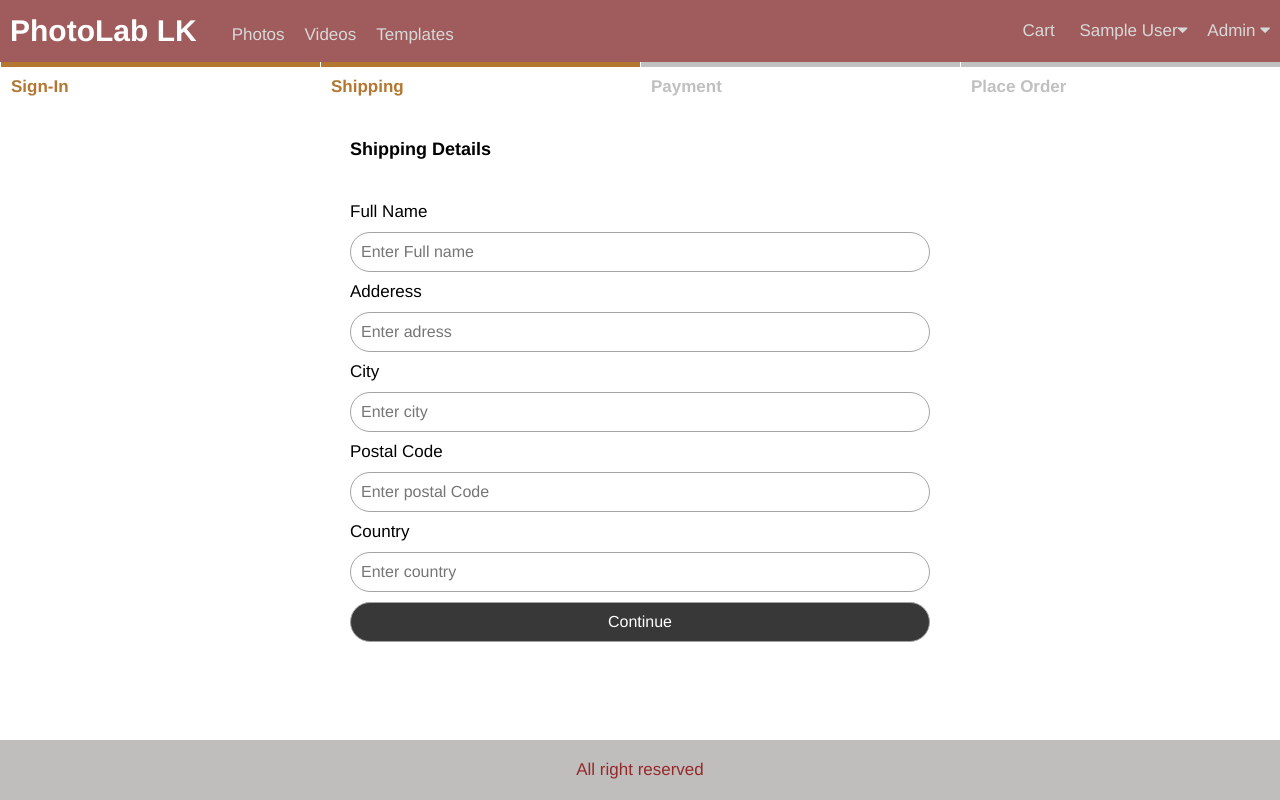
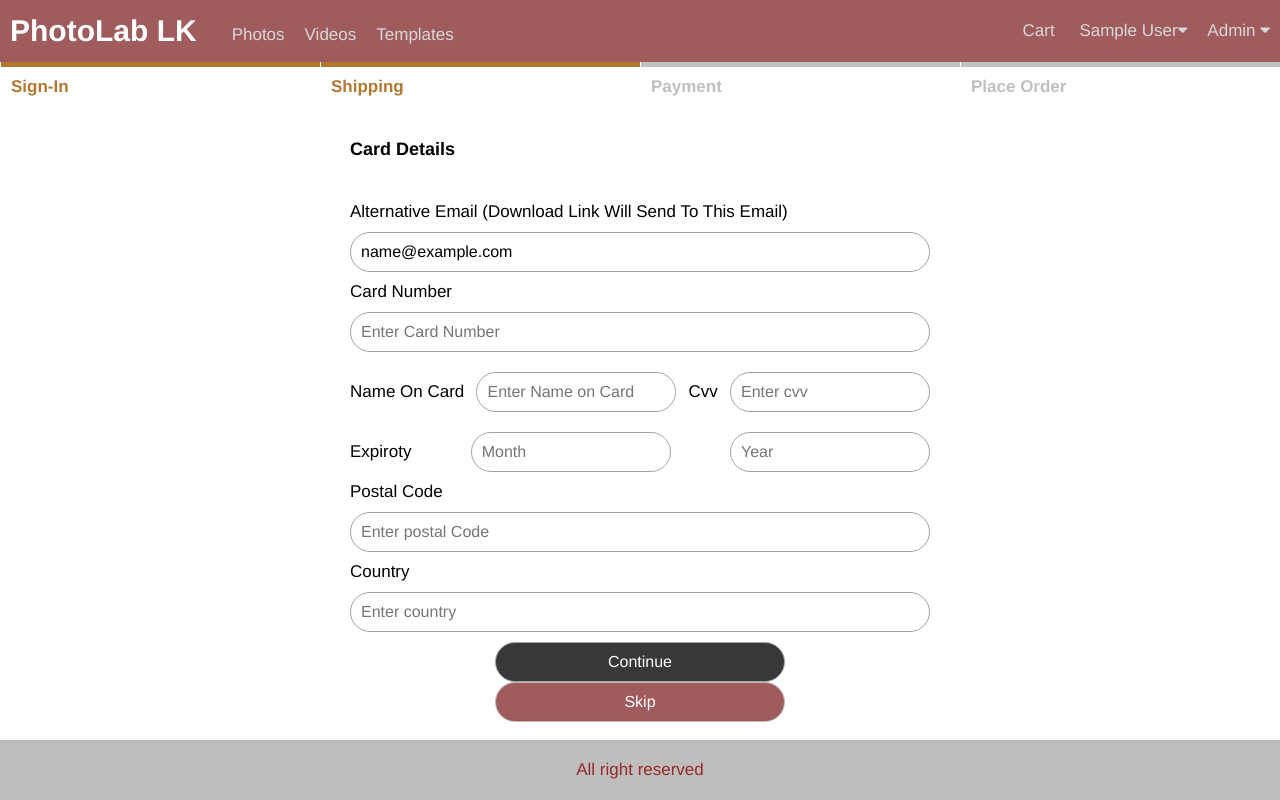
Before and after one commit to hasithacnawal/PhotoLab-Market, a React (Create React App) app in the folder frontend/: page /shipping in a window 1280 px wide. Built offline with nearby package versions, Linux system fonts and the light colour scheme; sample sign-in values are in the browser's storage.

Commit message:
Order placing issues corrected

```diff
--- a/frontend/src/actions/cartActions.js
+++ b/frontend/src/actions/cartActions.js
@@ -31,6 +31,7 @@ export const removeFromCart = (productId) => (dispatch, getState) => {
 
 export const saveShippingDetails = (data) => (dispatch) => {
   dispatch({ type: CART_SAVE_SHIPPING_DETAILS, payload: data });
+  localStorage.setItem("shipping", JSON.stringify(data));
 };
 
 export const savePaymentMethod = (data) => (dispatch) => {
--- a/frontend/src/actions/userActions.js
+++ b/frontend/src/actions/userActions.js
@@ -101,6 +101,6 @@ export const signout = () => (dispatch) => {
   localStorage.removeItem("userInfo");
   localStorage.removeItem("token");
   localStorage.removeItem("cartItems");
-  localStorage.removeItem("shippingdetails");
+  localStorage.removeItem("shipping");
   dispatch({ type: USER_SIGNOUT });
 };
--- a/frontend/src/index.css
+++ b/frontend/src/index.css
@@ -93,7 +93,11 @@ button {
   cursor: pointer;
 }
 
-input:hover,
+input:hover {
+  text-decoration: none;
+  border: 0.1rem #351b1b solid;
+}
+
 select:hover,
 textarea:hover,
 button:hover {
@@ -102,6 +106,10 @@ button:hover {
 
 button.primary {
   background-color: #383838;
+  color: white;
+}
+button.primary:hover {
+  background-color: #a05c5c;
   color: white;
 }
 button.block {
@@ -120,7 +128,7 @@ button.sign {
 button.sign:hover {
   border-radius: 2rem;
   border: 0.1rem #404040 solid;
-  background-color: #000000;
+  background-color: #383838;
   width: 50%;
   min-width: 10rem;
   padding: none;
@@ -186,6 +194,13 @@ a.brand {
   flex-wrap: wrap;
   justify-content: space-between;
   align-items: center;
+}
+.row-form {
+  display: flex;
+  flex-wrap: wrap;
+  justify-content: space-between;
+  align-items: center;
+  margin-top: 2rem;
 }
 .row.center {
   justify-content: center;
--- a/frontend/src/pages/OrderScreen.js
+++ b/frontend/src/pages/OrderScreen.js
@@ -64,16 +64,9 @@ function OrderScreen(props) {
           <ul>
             <li>
               <div className="card card-body">
-                <h2>Shipping</h2>
+                <h2>Download Email</h2>
                 <p>
-                  <strong>Name : {order.shippingDetails.fullName}</strong>{" "}
-                  <br />
-                  <strong>
-                    Address : {order.shippingDetails.address} ,
-                    {order.shippingDetails.city},
-                    {order.shippingDetails.postalCode},
-                    {order.shippingDetails.country}
-                  </strong>
+                  <strong>Name : {order.shippingDetails.aEmail}</strong>{" "}
                 </p>
                 {order.isDelivered ? (
                   <MessageBox variant="success">
--- a/frontend/src/pages/PaymentMethodScreen.js
+++ b/frontend/src/pages/PaymentMethodScreen.js
@@ -6,7 +6,7 @@ import CheckoutSteps from "../components/CheckoutSteps";
 function PaymentMethodScreen(props) {
   const cart = useSelector((state) => state.cart);
   const { shippingDetails } = cart;
-  if (!shippingDetails.address) {
+  if (!shippingDetails.aEmail) {
     props.history.push("/shipping");
   }
   const [paymentMethod, setPaymentMethod] = useState("paypal");
--- a/frontend/src/pages/PlaceOrderScreen.js
+++ b/frontend/src/pages/PlaceOrderScreen.js
@@ -10,7 +10,8 @@ import { ORDER_CREATE_RESET } from "../constants/orderConstants";
 function PlaceOrderScreen(props) {
   const cart = useSelector((state) => state.cart);
   //const shippingDetails = cart
-  if (!cart.shippingDetails.address) {
+
+  if (!cart.paymentMethod) {
     props.history.push("/payment");
   }
 
@@ -58,6 +59,7 @@ function PlaceOrderScreen(props) {
             <li>
               <div className="card card-body">
                 <h2>Payment Details</h2>
+                {}
                 <p>
                   <strong>Name : {cart.paymentMethod}</strong>
                 </p>
--- a/frontend/src/pages/ShippingDetailsScreen.js
+++ b/frontend/src/pages/ShippingDetailsScreen.js
@@ -1,5 +1,6 @@
 import React, { useState } from "react";
 import { useDispatch, useSelector } from "react-redux";
+import { Link } from "react-router-dom";
 import { saveShippingDetails } from "../actions/cartActions";
 import CheckoutSteps from "../components/CheckoutSteps";
 
@@ -12,10 +13,13 @@ export default function ShippingDetailsScreen(props) {
   if (!userInfo) {
     props.history.push("/signin");
   }
-
-  const [fullName, setFullName] = useState(shippingDetails.fullName);
-  const [address, setAddress] = useState(shippingDetails.address);
-  const [city, setCity] = useState(shippingDetails.city);
+  const [aEmail, setAEmail] = useState(userInfo.email);
+  //const [cardType, setCardType] = useState(shippingDetails.cardType);
+  const [cardNumber, setCardNumber] = useState(shippingDetails.cardNumber);
+  const [nameOnCard, setNameOnCard] = useState(shippingDetails.nameOnCard);
+  const [mm, setMm] = useState(shippingDetails.mm);
+  const [yyyy, setYyyy] = useState(shippingDetails.yyyy);
+  const [cvv, setCvv] = useState(shippingDetails.cvv);
   const [postalCode, setPostalCode] = useState(shippingDetails.postalCode);
   const [country, setCountry] = useState(shippingDetails.country);
 
@@ -24,11 +28,29 @@ export default function ShippingDetailsScreen(props) {
   const submitHandler = (e) => {
     e.preventDefault();
     //dispatch save shipping address
+    if (!cart.shippingDetails.cardNumber == null) {
       dispatch(
-      saveShippingDetails({ fullName, address, city, postalCode, country })
+        saveShippingDetails({
+          aEmail,
+          cardNumber,
+          nameOnCard,
+          mm,
+          yyyy,
+          cvv,
+          postalCode,
+          country,
+        })
       );
 
+      props.history.push("/placeorder");
+    } else {
+      dispatch(
+        saveShippingDetails({
+          aEmail,
+        })
+      );
       props.history.push("/payment");
+    }
   };
 
   return (
@@ -37,38 +59,78 @@ export default function ShippingDetailsScreen(props) {
 
       <form className="form" onSubmit={submitHandler}>
         <div>
-          <h1>Shipping Details</h1>
+          <h1>Card Details</h1>
         </div>
         <div>
-          <label htmlFor="fullName"> Full Name</label>
+          <label htmlFor="aEmail">
+            {" "}
+            Alternative Email (Download Link Will Send To This Email)
+          </label>
           <input
             type="text"
-            id="fullName"
-            placeholder="Enter Full name"
-            value={fullName}
-            onChange={(e) => setFullName(e.target.value)}
+            id="aEmail"
+            placeholder="Enter Alter Email"
+            value={aEmail}
+            onChange={(e) => setAEmail(e.target.value)}
             required
           ></input>
+          {/* <label htmlFor="cardNumber"> Card Type</label>
+          <select
+            type="text"
+            id="cardType"
+            value={cardType}
+            onChange={(e) => setCardType(e.target.value)}
+            required
+          >
+            <option>Visa</option>
+            <option>American Express</option>
+            <option>Master Card</option>
+          </select> */}
+          <label htmlFor="cardNumber"> Card Number</label>
+          <input
+            type="text"
+            id="cardNumber"
+            placeholder="Enter Card Number"
+            value={cardNumber}
+            onChange={(e) => setCardNumber(e.target.value)}
+          ></input>
 
-          <label htmlFor="address"> Adderess</label>
+          <div className="row-form">
+            <label htmlFor="address"> Name On Card</label>
             <input
               type="text"
               id="adress"
-            placeholder="Enter adress"
-            value={address}
-            onChange={(e) => setAddress(e.target.value)}
-            required
+              placeholder="Enter Name on Card"
+              value={nameOnCard}
+              onChange={(e) => setNameOnCard(e.target.value)}
+            ></input>
+            <label htmlFor="cvv"> Cvv </label>
+            <input
+              type="text"
+              id="cvv"
+              placeholder="Enter cvv"
+              value={cvv}
+              onChange={(e) => setCvv(e.target.value)}
+            ></input>
+          </div>
+          <div className="row-form">
+            <label htmlFor="mm"> Expiroty </label>
+            <input
+              type="text"
+              id="mm"
+              placeholder="Month"
+              value={mm}
+              onChange={(e) => setMm(e.target.value)}
             ></input>
 
-          <label htmlFor="city"> City </label>
             <input
               type="text"
-            id="city"
-            placeholder="Enter city"
-            value={city}
-            onChange={(e) => setCity(e.target.value)}
-            required
+              id="yyyy"
+              placeholder="Year"
+              value={yyyy}
+              onChange={(e) => setYyyy(e.target.value)}
             ></input>
+          </div>
 
           <label htmlFor="postalCode"> Postal Code</label>
 
@@ -78,7 +140,6 @@ export default function ShippingDetailsScreen(props) {
             placeholder="Enter postal Code"
             value={postalCode}
             onChange={(e) => setPostalCode(e.target.value)}
-            required
           ></input>
 
           <label htmlFor="country"> Country </label>
@@ -88,13 +149,24 @@ export default function ShippingDetailsScreen(props) {
             placeholder="Enter country"
             value={country}
             onChange={(e) => setCountry(e.target.value)}
-            required
           ></input>
         </div>
-        <div>
+
+        <div className="row-center">
           <lable />
-          <button className="primary" type="submit">
+          <button
+            className="primary block"
+            type="submit"
+            disabled={cardNumber == null}
+          >
             Continue
+          </button>
+
+          <lable />
+          <button className="primary sign">
+            <Link to="/payment" style={{ color: "white" }}>
+              Skip
+            </Link>
           </button>
         </div>
       </form>
```
Also changed, not shown: 2 other files (tests, documents, lock files or other folders). Lines whose indentation alone changed are shown as unchanged.
